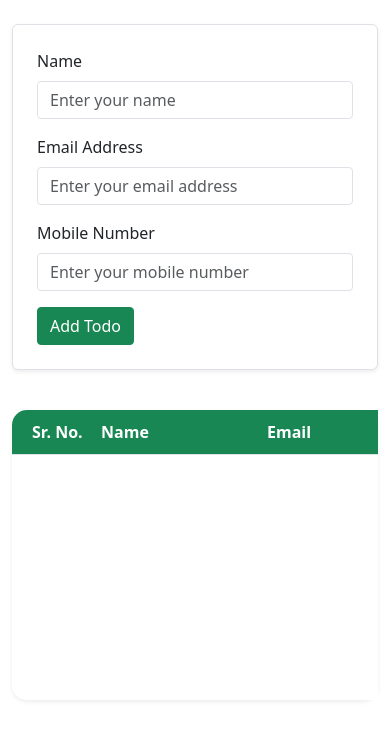
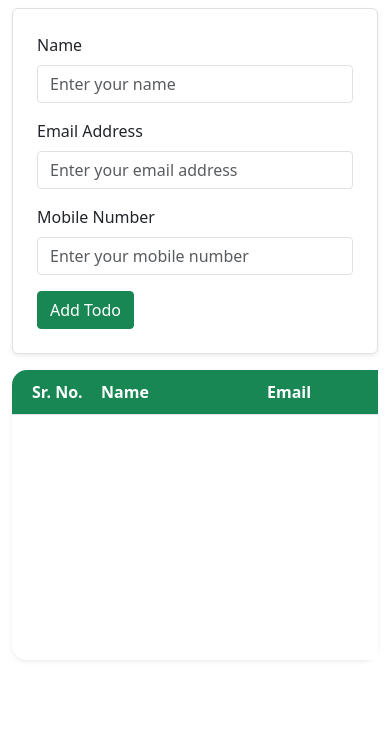
Before and after one commit to Rohitjangid17/todo-list-app, a website: page index.html in a window 390 px wide. Drawn offline with nearby package versions, Linux system fonts and the light colour scheme; no server answers.

Commit message:
ui changes

```diff
--- a/index.html
+++ b/index.html
@@ -14,7 +14,7 @@
 
     <div class="container">
         <div class="row justify-content-center justify-content-md-center justify-content-lg-center">
-            <div class="col-lg-6 col-md-6 col-sm-12 mt-4">
+            <div class="col-lg-6 col-md-6 col-sm-12 mt-2">
                 <form class="border p-4 shadow-sm rounded-2 bg-white">
                     <div class="form-group">
                         <label class="form-label">Name</label>
@@ -40,8 +40,8 @@
                 </form>
             </div>
 
-            <div class="col-lg-9 col-md-11 col-sm-12 mt-4">
-                <div class="d-flex flex-column shadow-sm mt-3 todo-list-container">
+            <div class="col-lg-9 col-md-11 col-sm-12 mt-3">
+                <div class="d-flex flex-column shadow-sm todo-list-container">
                     <div class="todo-list-scroll">
                         <!-- header start here -->
                         <div class="todo-list-header border-bottom inventory-grid bg-success">
```
